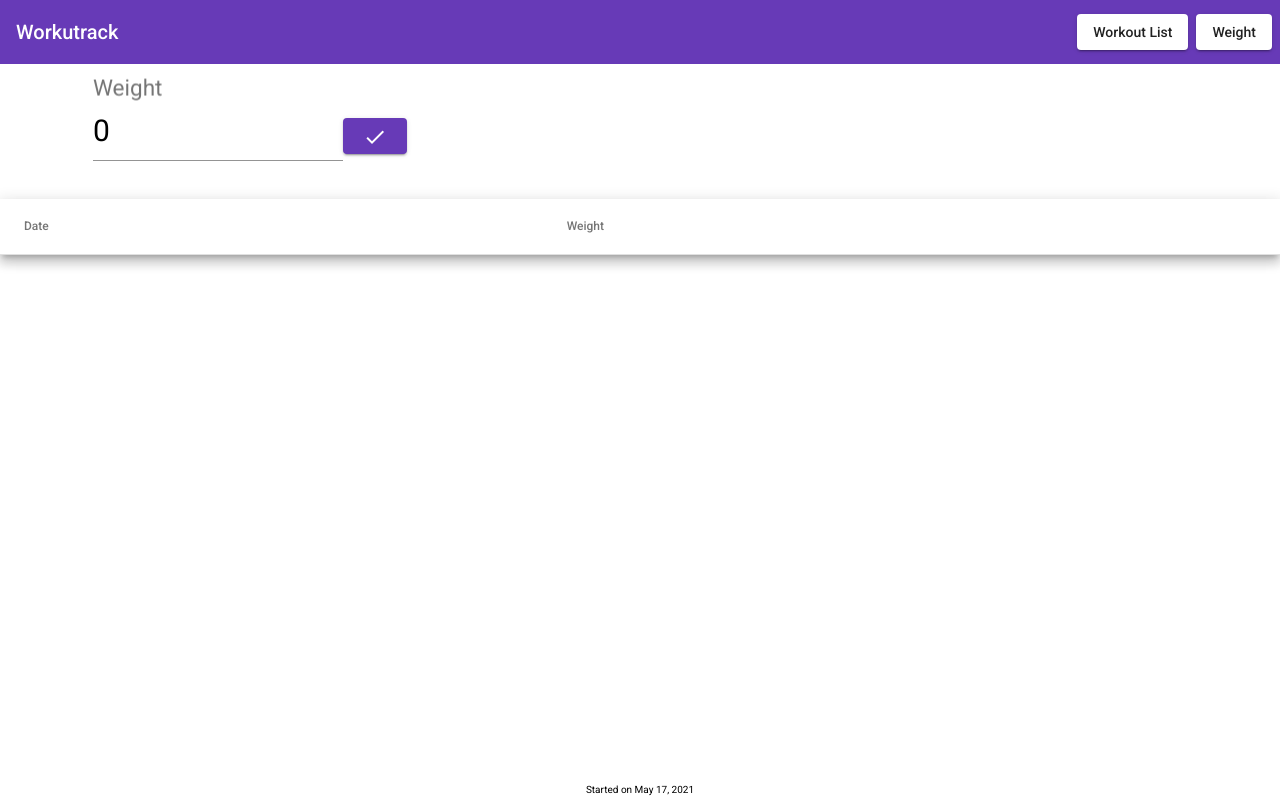
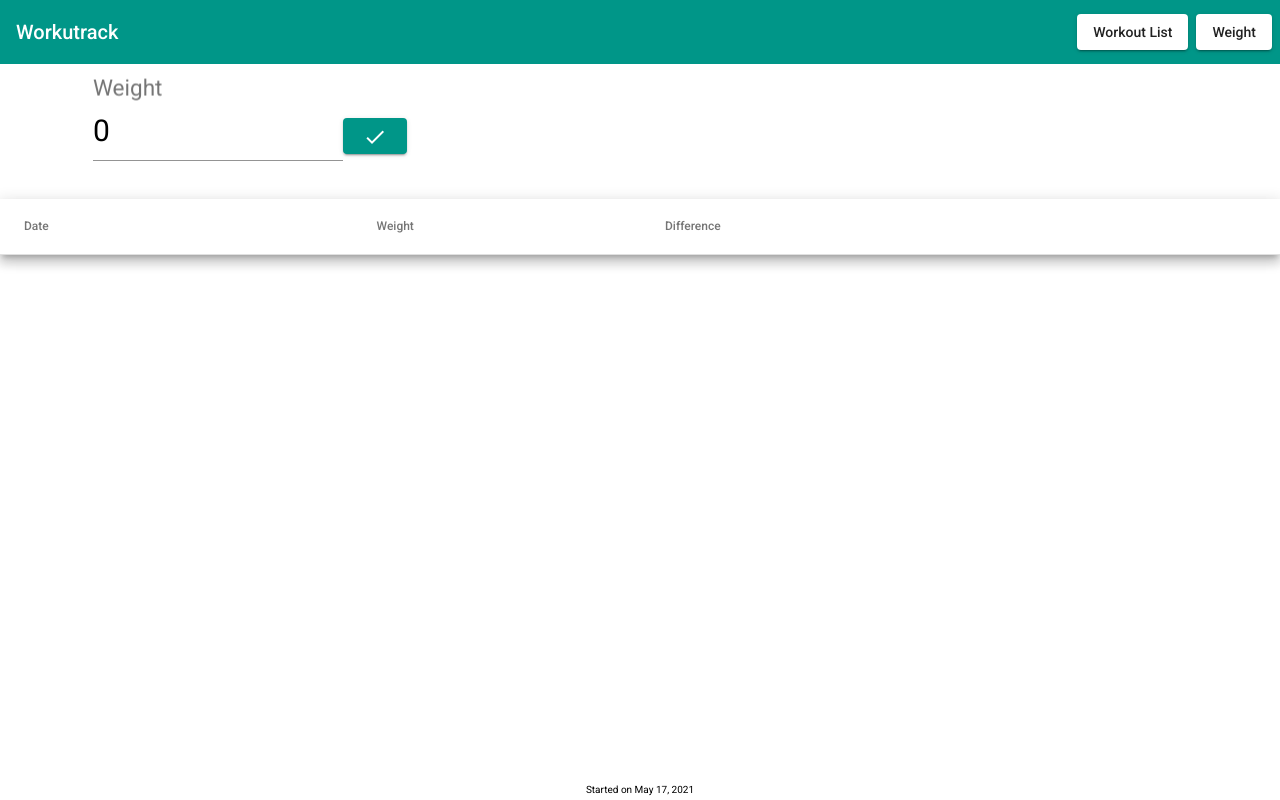
Before and after one commit to WompDoo/Workutrack, an Angular app: page / in a window 1280 px wide. Both pictures are taken after a click on the button "Weight". Built offline with nearby package versions, Linux system fonts and the light colour scheme.

Commit message:
weight diff

```diff
--- a/src/app/app.component.html
+++ b/src/app/app.component.html
@@ -49,11 +49,16 @@
                 <td mat-cell *matCellDef="let element"> {{element.weight}} kg</td>
             </ng-container>
 
+            <ng-container matColumnDef="difference">
+                <th mat-header-cell *matHeaderCellDef> Difference </th>
+                <td mat-cell *matCellDef="let element" [ngClass]="{'negative' : element.weightDiff > 0,
+                    'positive' : element.weightDiff < 0}"> {{element.weightDiff}} kg</td>
+            </ng-container>
+
             <tr mat-header-row *matHeaderRowDef="displayedColumns"></tr>
             <tr mat-row *matRowDef="let row; columns: displayedColumns;"></tr>
         </table>
     </div>
-
 </ng-container>
 
 <div class="started">Started on {{started | date}}</div>
--- a/src/app/app.component.scss
+++ b/src/app/app.component.scss
@@ -49,6 +49,14 @@ table {
       margin: 5px;
     }
   }
+}
+
+.negative {
+    color: red;
+}
+
+.positive {
+    color: rgb(25, 163, 25);
 }
 
 .calendar-body {
--- a/src/app/app.component.ts
+++ b/src/app/app.component.ts
@@ -3,6 +3,7 @@ import { Component, OnInit } from '@angular/core';
 export interface WeightData {
     weight: number;
     date: Date;
+    weightDiff: number;
 }
 
 @Component({
@@ -21,7 +22,7 @@ export class AppComponent implements OnInit {
     time = 15;
     running = 7;
 
-    displayedColumns: string[] = ['date', 'weight'];
+    displayedColumns: string[] = ['date', 'weight', 'difference'];
     dataSource = [];
 
     MS_PER_DAY = 1000 * 60 * 60 * 24;
@@ -87,10 +88,17 @@ export class AppComponent implements OnInit {
 
     addWeight() {
         var oldItems = JSON.parse(localStorage.getItem('weightData') || '[]');
+        var oldWeight = Number(localStorage.getItem('oldWeight'));
+        let weDiff = 0;
+        if (oldWeight) {
+            weDiff = -oldWeight + this.weight;
+        }
         var newItem = {
             weight: this.weight,
-            date: this.today
+            date: this.today,
+            weightDiff: weDiff
         };
+        localStorage.setItem('oldWeight', JSON.stringify(this.weight));
         oldItems.unshift(newItem);
         localStorage.setItem('weightData', JSON.stringify(oldItems));
         this.dataSource = oldItems;
--- a/src/styles.scss
+++ b/src/styles.scss
@@ -2,3 +2,19 @@
 
 html, body { height: 100%; }
 body { margin: 0; font-family: Roboto, "Helvetica Neue", sans-serif; }
+
+@import "~@angular/material/theming";
+@include mat-core();
+$angular-primary: mat-palette($mat-teal, 500, 100, 900);
+$angular-accent: mat-palette($mat-pink, A200, A100, A400);
+$angular-warn: mat-palette($mat-red);
+$angular-default-theme: mat-light-theme(
+  (
+    color: (
+      primary: $angular-primary,
+      accent: $angular-accent,
+      warn: $angular-warn,
+    ),
+  )
+);
+@include angular-material-theme($angular-default-theme);
```
